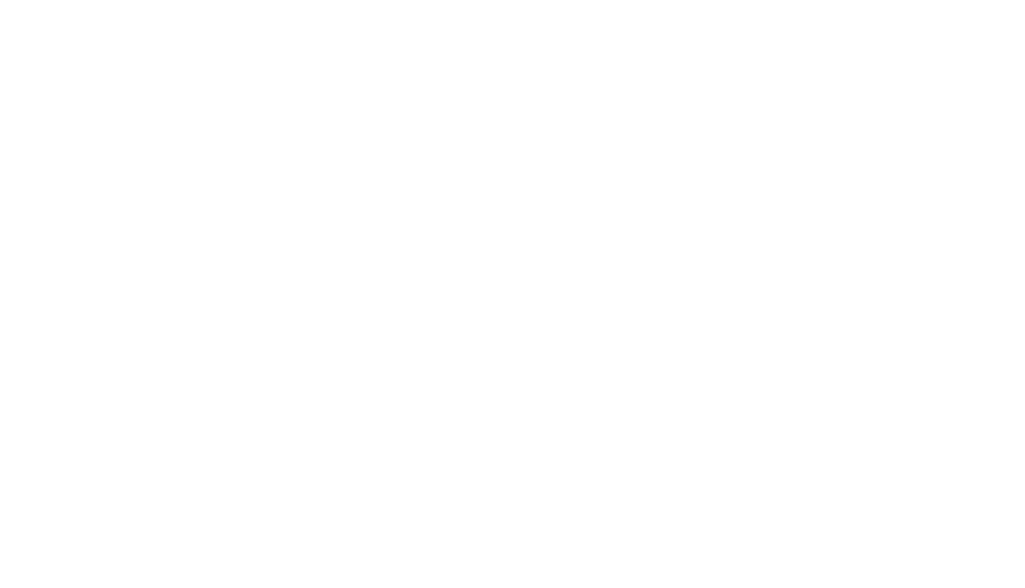
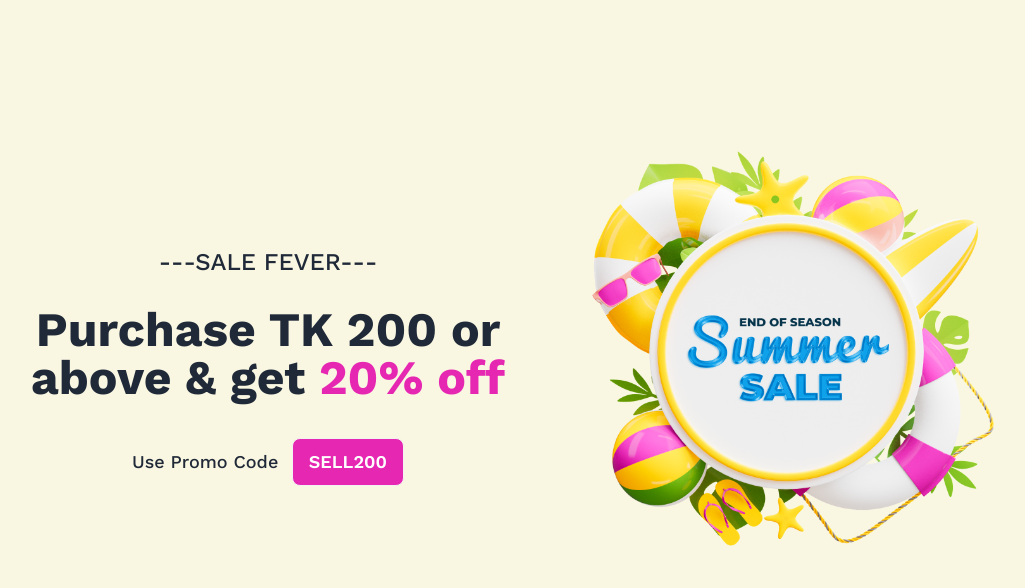
Before and after one commit to MdAshiqurRahman98/summer-sale, a plain HTML site: page index.html in a window 1280 px wide. Shown: the whole page, without its empty margins (118-1143 px from the left). Drawn offline with nearby package versions, Linux system fonts and the light colour scheme.

Commit message:
banner section added

```diff
--- a/index.html
+++ b/index.html
@@ -1,17 +1,49 @@
 <!DOCTYPE html>
-<html lang="en">
+<html lang="en" data-theme="light">
+
 <head>
     <meta charset="UTF-8">
     <meta name="viewport" content="width=device-width, initial-scale=1.0">
+    <link rel="shortcut icon" href="./images/Summer 1.png" type="image/x-icon">
     <title>Summer Sale</title>
+    <link href="https://cdn.jsdelivr.net/npm/daisyui@3.5.1/dist/full.css" rel="stylesheet" type="text/css" />
+    <script src="https://cdn.tailwindcss.com"></script>
+    <!-- Google font -->
+    <link rel="preconnect" href="https://fonts.googleapis.com">
+    <link rel="preconnect" href="https://fonts.gstatic.com" crossorigin>
+    <link href="https://fonts.googleapis.com/css2?family=Work+Sans:wght@400;500;600;700;800&display=swap"
+        rel="stylesheet">
+    <style>
+        .font-work-sans {
+            font-family: 'Work Sans', sans-serif;
+        }
+    </style>
 </head>
-<body>
+
+<body class="font-work-sans">
     <!-- Header starts here -->
-    <header></header>
+    <header>
+        <section>
+            <div class="hero min-h-screen bg-[#F9F6E2] pb-28">
+                <div class="hero-content flex-col lg:flex-row-reverse">
+                    <img src="./images/Summer 1.png" class="max-w-md ml-11" />
+                    <div>
+                        <p class="text-center text-2xl font-medium mb-7 mt-11">---SALE FEVER---</p>
+                        <h1 class="text-5xl font-bold text-center mb-9">Purchase TK 200 or<br> above & get <span class="text-[#E527B2]">20% off</span></h1>
+                        <div class="text-center">
+                            <p class="inline text-lg font-medium">Use Promo Code</p>
+                            <button class="btn text-white bg-[#E527B2] hover:bg-[#E527B2] text-lg font-semibold ml-2">SELL200</button>
+                        </div>
+                    </div>
+                </div>
+            </div>
+        </section>
+    </header>
     <!-- Header ends here -->
 
     <!-- Main starts here -->
     <main></main>
     <!-- Main ends here -->
 </body>
+
 </html>
```
Also changed, not shown: js/tailwind.config.js (added, +8 -0 lines).
